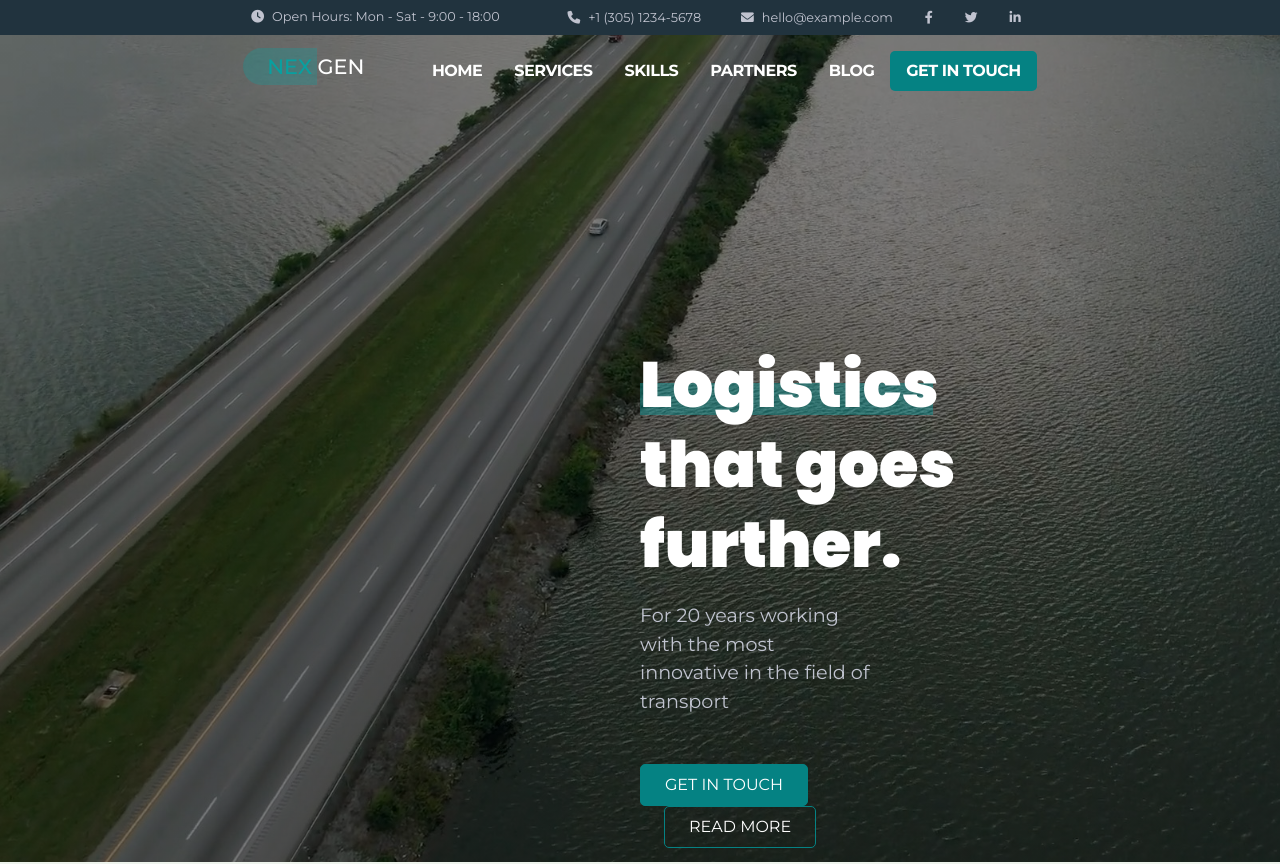
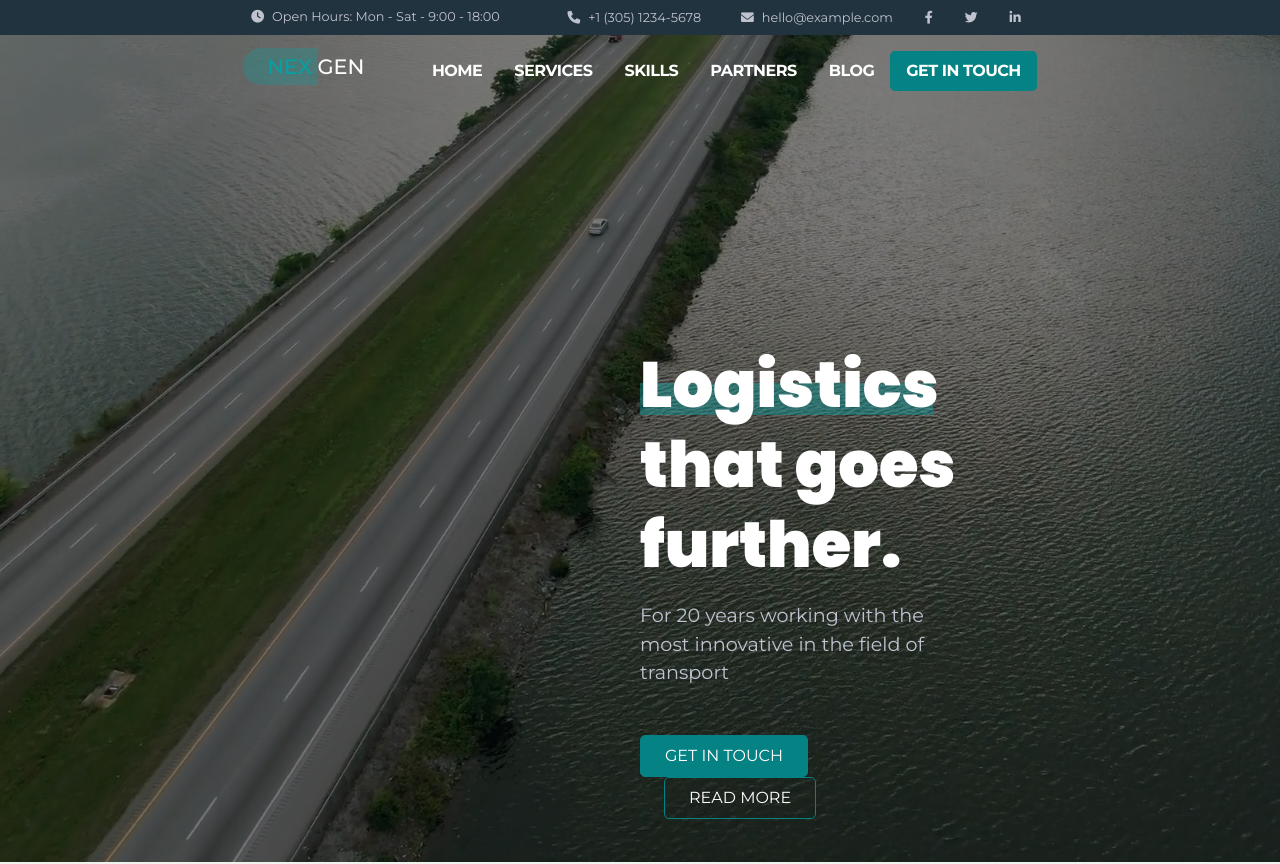
Before and after one commit to AnTosi/proj-html-vuejs, a Vue app: page / in a window 1280 px wide. Shown: the top 864 px of the page. Built offline with nearby package versions, Linux system fonts and the light colour scheme.

Commit message:
fix padding muted text jumbo

```diff
--- a/src/components/SiteMain.vue
+++ b/src/components/SiteMain.vue
@@ -13,7 +13,7 @@
                         </span>
                          that goes further.
                     </span>
-                    <p class="mt-3 pr-5">
+                    <p class="mt-3">
                         For 20 years working with the most innovative in the field of transport
                     </p>
 
@@ -305,7 +305,7 @@ export default {
             p {
                 color: $muted-grey;
                 font-size: 1.2rem;
-                padding-right: 5rem;
+                padding-right: 2rem;
                 padding-bottom: 2rem;
             }
 
```
